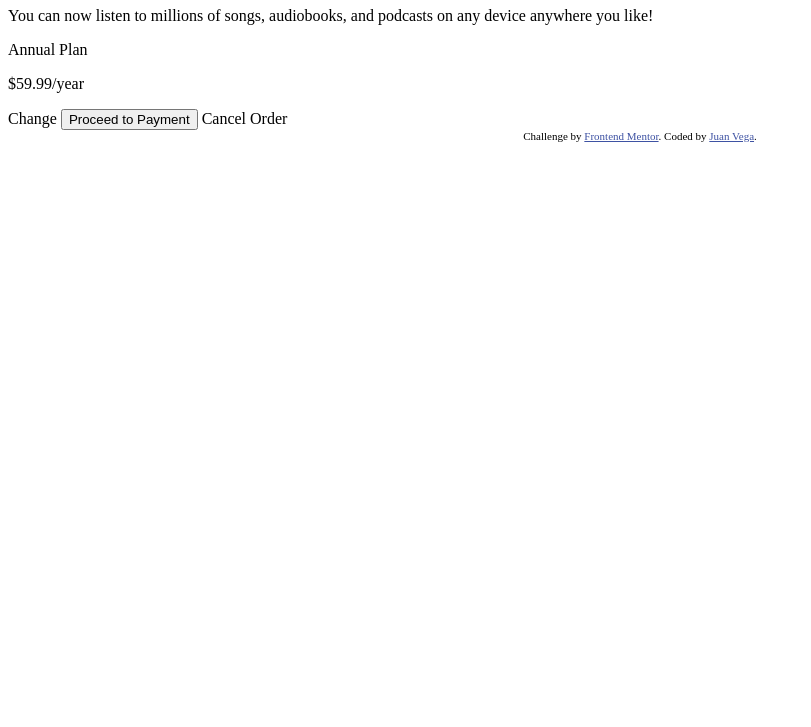
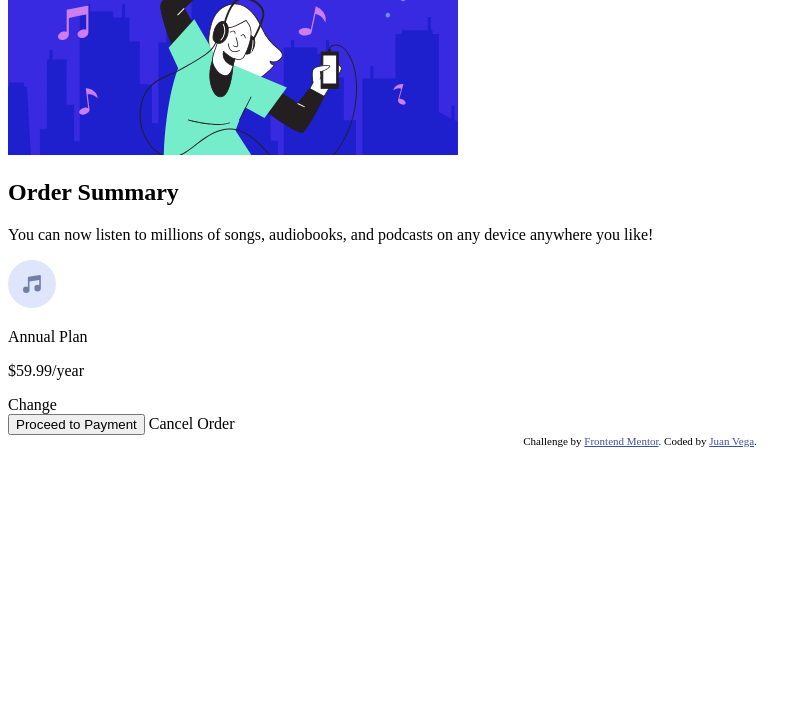
Before and after one commit to JuanTwoFour/Order-summary-component, a plain HTML site: page index.html in a window 1280 px wide. Shown: the part 73-800 px from the top of the page, without its empty margins (0-811 px from the left). Drawn offline with Linux system fonts and the light colour scheme.

Commit message:
html layout

```diff
--- a/index.html
+++ b/index.html
@@ -22,27 +22,36 @@
 
 <body>
 
-  <div class="">
-    <h1>Order Summary</h1>
+  <article class="card">
+    <img src="./images/illustration-hero.svg" alt="illustration-hero">
 
-    <p>
-      You can now listen to millions of songs, audiobooks, and podcasts on any
-      device anywhere you like!
-    </p>
-  </div>
+    <div class="card-main">
+      <h1 class="title">Order Summary</h1>
 
-  <p>Annual Plan</p>
-  <p>$59.99/year</p>
+      <p class="details">
+        You can now listen to millions of songs, audiobooks, and podcasts on any
+        device anywhere you like!
+      </p>
+    </div>
 
-  <a>Change</a>
+    <div class="plan">
+      <img src="./images/icon-music.svg" alt="music icon">
+      <div class="plan-pricing">
+        <p class="annual">Annual Plan</p>
+        <p class="pricing">$59.99/year</p>
+      </div>
 
-  <button>Proceed to Payment</button>
-  <a>Cancel Order</a>
+      <a class="change">Change</a>
+    </div>
 
-  <div class="attribution">
+    <button class="btn">Proceed to Payment</button>
+    <a class="cancel">Cancel Order</a>
+  </article>
+
+  <footer class="attribution">
     Challenge by <a href="https://www.frontendmentor.io?ref=challenge" target="_blank">Frontend Mentor</a>.
     Coded by <a href="#">Juan Vega</a>.
-  </div>
+  </footer>
 </body>
 
 </html>
```
